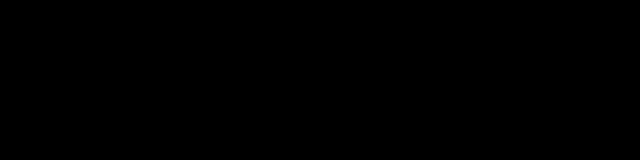
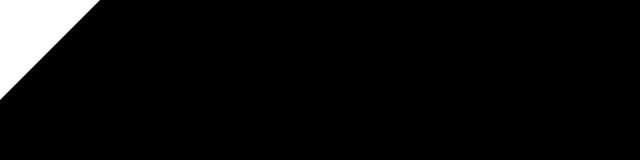
Before and after one commit to tylerschloesser/gravity3, a website built with webpack: page src/index.html in a window 1280 px wide. Shown: the whole page, without its empty margins (0-640 px from the left). Built offline with nearby package versions, Linux system fonts and the light colour scheme.

Commit message:
add triangle

```diff
--- a/src/index.html
+++ b/src/index.html
@@ -9,6 +9,9 @@
 html, body {
   height: 100%;
 }
+body {
+  background-color: black;
+}
 canvas {
   display: block;
 }
--- a/src/index.ts
+++ b/src/index.ts
@@ -6,10 +6,23 @@ const context = canvas.getContext('2d')
 canvas.width = document.body.clientWidth
 canvas.height = document.body.clientHeight
 
-context.fillStyle = 'black'
-context.fillRect(0, 0, canvas.width, canvas.height)
 
 let state: State = {
   canvas,
   context,
 }
+
+function handleFrame(now: DOMHighResTimeStamp): void {
+  context.fillStyle = 'black'
+  context.fillRect(0, 0, canvas.width, canvas.height)
+
+  context.fillStyle = 'white'
+  context.beginPath()
+  context.moveTo(100, 0)
+  context.lineTo(0, 100)
+  context.lineTo(0, 0)
+  context.fill()
+
+  window.requestAnimationFrame(handleFrame)
+}
+window.requestAnimationFrame(handleFrame)
```
